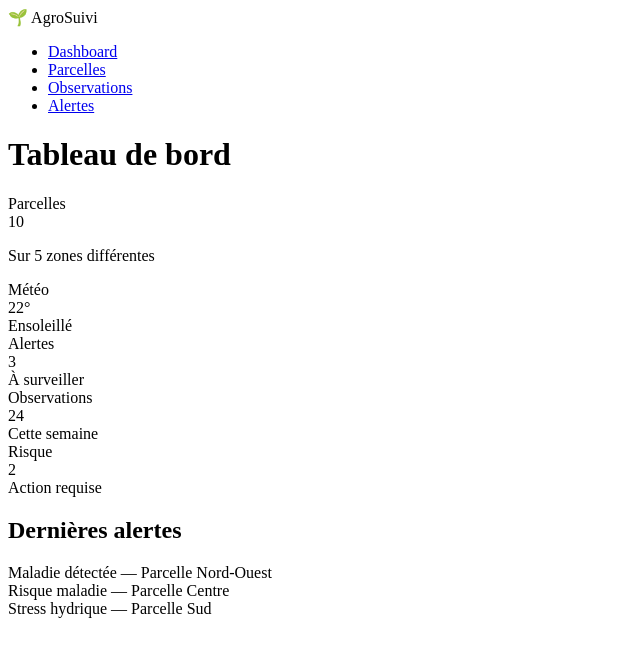
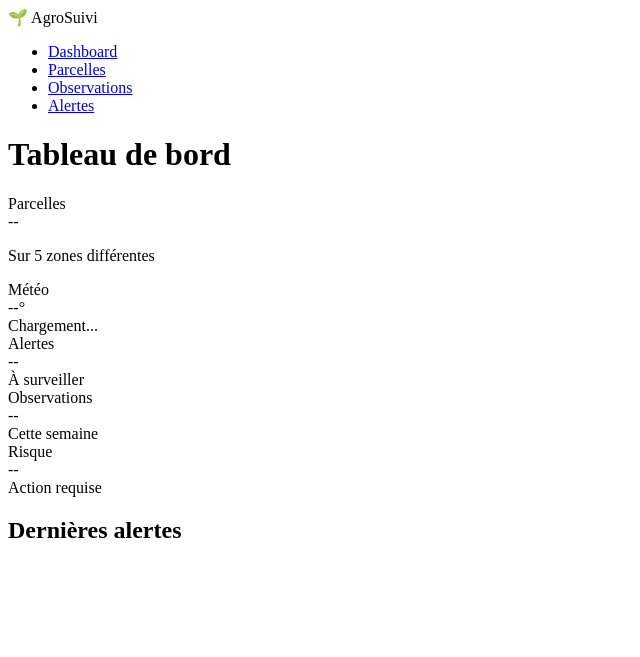
Before and after one commit to aminec951/agri-B2, a Flask app: template templates/index.html in a window 1280 px wide. Shown: the top 657 px of the page, without its empty margins (0-640 px from the left). Run offline with Flask 3, Linux system fonts and the light colour scheme; the template is opened without the code that fills it, so the values that code supplies are empty.

Commit message:
html final

```diff
--- a/templates/index.html
+++ b/templates/index.html
@@ -9,7 +9,6 @@
 </head>
 <body>
 
-    <!-- SIDEBAR -->
     <aside class="sidebar">
         <div class="logo">🌱 AgroSuivi</div>
         <ul class="menu">
@@ -21,74 +20,57 @@
     </aside>
 
 
-    <!-- CONTENU -->
     <main class="contenu">
 
         <h1>Tableau de bord</h1>
 
-
-        <!-- GRILLE BENTO -->
         <div class="bento">
 
-            <!-- Grande boîte parcelles -->
             <div class="boite grande">
                 <span class="label">Parcelles</span>
                 <div>
-                    <div class="chiffre">10</div>
+                    <div class="chiffre" id="nb-parcelles">--</div>
                     <p class="info">Sur 5 zones différentes</p>
                 </div>
             </div>
 
-            <!-- Météo (lime) -->
             <div class="boite lime">
                 <span class="label">Météo</span>
-                <div class="chiffre">22°</div>
-                <span class="info">Ensoleillé</span>
+                <div class="chiffre" id="meteo-temp">--°</div>
+                <span class="info" id="meteo-detail">Chargement...</span>
             </div>
 
-            <!-- Alertes (orange) -->
             <div class="boite orange">
                 <span class="label">Alertes</span>
-                <div class="chiffre">3</div>
+                <div class="chiffre" id="nb-alertes">--</div>
                 <span class="info">À surveiller</span>
             </div>
 
-            <!-- Observations -->
             <div class="boite">
                 <span class="label">Observations</span>
-                <div class="chiffre">24</div>
+                <div class="chiffre" id="nb-observations">--</div>
                 <span class="info">Cette semaine</span>
             </div>
 
-            <!-- Risque -->
             <div class="boite">
                 <span class="label">Risque</span>
-                <div class="chiffre">2</div>
+                <div class="chiffre" id="nb-risque">--</div>
                 <span class="info">Action requise</span>
             </div>
 
         </div>
 
 
-        <!-- DERNIÈRES ALERTES -->
         <div class="alertes-bloc">
             <h2>Dernières alertes</h2>
-
-            <div class="alerte rouge">
-                Maladie détectée — Parcelle Nord-Ouest
-            </div>
-
-            <div class="alerte orange">
-                Risque maladie — Parcelle Centre
-            </div>
-
-            <div class="alerte bleu">
-                Stress hydrique — Parcelle Sud
+            <div id="liste-alertes">
+                <!--  alerte JS -->
             </div>
         </div>
 
     </main>
 
+    <script src="/static/js/dashboard.js"></script>
 
 </body>
 </html>
```
